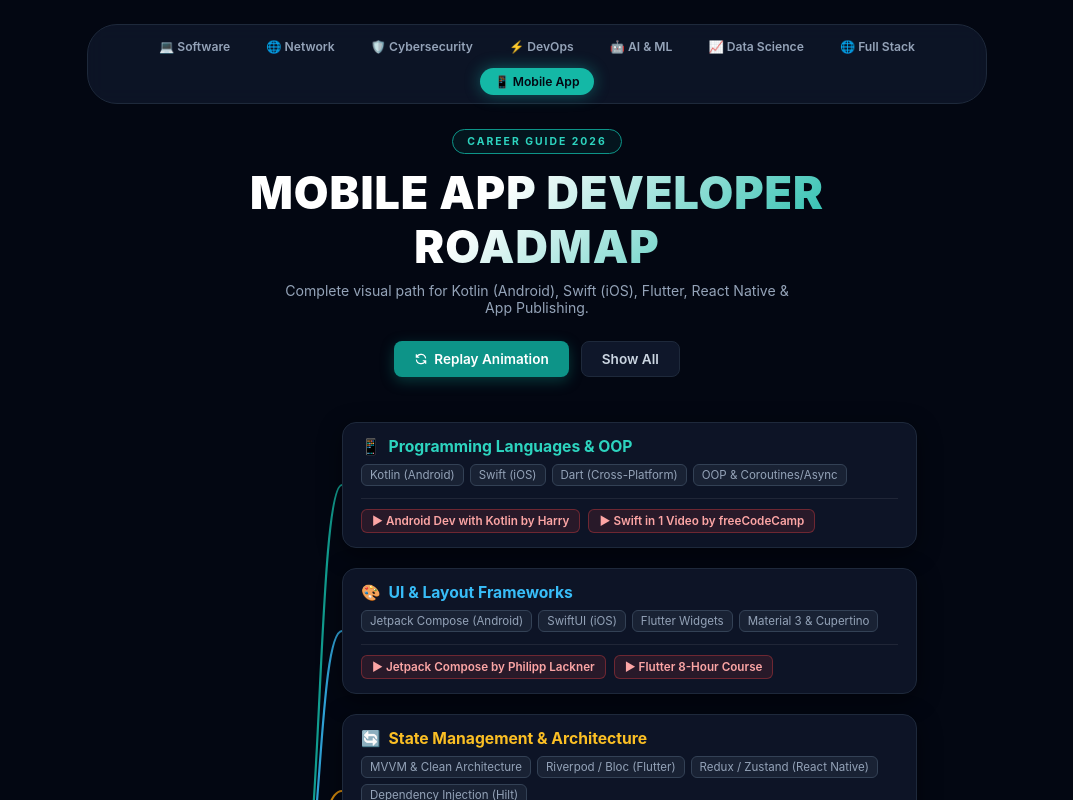
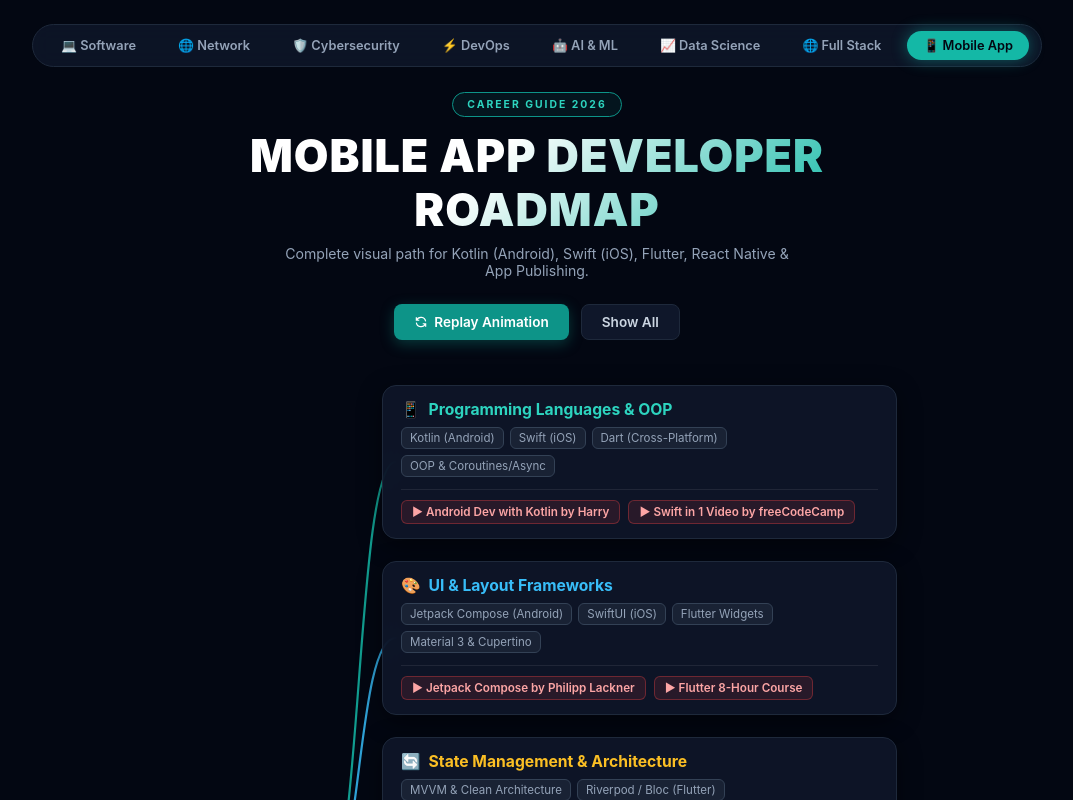
Before and after one commit to itslucky148/mobile-dev-roadmap, a plain HTML site: page index.html in a window 1280 px wide. Shown: the top 800 px of the page, without its empty margins (103-1176 px from the left). Drawn offline with nearby package versions, Linux system fonts and the light colour scheme.

Commit message:
Refactor styles and animations in index.html
Adjusted spacing and padding for various elements, modified opacity and transform properties for node cards, and updated animation timing.

```diff
--- a/index.html
+++ b/index.html
@@ -36,23 +36,22 @@
 
     .nav-switcher {
       display: flex;
-      gap: 8px;
+      gap: 10px;
       background: rgba(15, 23, 42, 0.85);
       border: 1px solid var(--border);
-      padding: 8px 12px;
+      padding: 6px 12px;
       border-radius: 30px;
       margin-bottom: 25px;
       backdrop-filter: blur(10px);
       flex-wrap: wrap;
       justify-content: center;
-      max-width: 900px;
     }
 
     .nav-btn {
       text-decoration: none;
-      font-size: 0.76rem;
+      font-size: 0.8rem;
       font-weight: 600;
-      padding: 6px 14px;
+      padding: 7px 16px;
       border-radius: 20px;
       transition: all 0.25s ease;
       color: var(--text-muted);
@@ -143,13 +142,13 @@
     .tree-container {
       position: relative;
       width: 100%;
-      max-width: 760px;
+      max-width: 720px;
       display: flex;
       margin: 10px 0 50px;
     }
 
     .root-wrapper {
-      width: 140px;
+      width: 145px;
       flex-shrink: 0;
       display: flex;
       align-items: center;
@@ -162,7 +161,7 @@
       border: 2px solid var(--accent);
       box-shadow: 0 0 25px var(--accent-glow);
       border-radius: 20px;
-      padding: 12px 10px;
+      padding: 12px 14px;
       text-align: center;
       width: 100%;
     }
@@ -201,14 +200,13 @@
 
     .nodes-column {
       flex: 1;
-      margin-left: 45px;
+      margin-left: 60px;
       display: flex;
       flex-direction: column;
-      gap: 20px;
+      gap: 22px;
       z-index: 5;
     }
 
-    /* Fixed: Cards visible by default */
     .node-card {
       background: var(--card-bg);
       backdrop-filter: blur(10px);
@@ -217,8 +215,8 @@
       padding: 14px 18px;
       box-shadow: 0 6px 24px rgba(0, 0, 0, 0.45);
       transform-origin: left center;
-      opacity: 1;
-      transform: none;
+      opacity: 0;
+      transform: scale(0.9) translateX(15px);
     }
 
     .node-header {
@@ -275,10 +273,9 @@
       transform: scale(1.03);
     }
 
-    /* Books Section */
     .books-section {
       width: 100%;
-      max-width: 760px;
+      max-width: 720px;
       margin: 20px 0 40px;
       border-top: 1px solid var(--border);
       padding-top: 30px;
@@ -390,7 +387,6 @@
       transform: translateY(-2px);
     }
 
-    /* VIP Creator Box */
     .creator-container {
       margin-top: 20px;
       text-align: center;
@@ -458,23 +454,10 @@
     .creator-link:hover {
       color: #14b8a6;
     }
-
-    @media (max-width: 600px) {
-      .root-wrapper {
-        width: 110px;
-      }
-      .nodes-column {
-        margin-left: 28px;
-      }
-      .node-card {
-        padding: 12px 14px;
-      }
-    }
   </style>
 </head>
 <body>
 
-  <!-- Navigation Switcher -->
   <nav class="nav-switcher">
     <a href="https://itslucky148.github.io/software-roadmap/" class="nav-btn">💻 Software</a>
     <a href="https://itslucky148.github.io/network-roadmap/" class="nav-btn">🌐 Network</a>
@@ -510,7 +493,6 @@
 
     <div class="nodes-column" id="nodesColumn">
 
-      <!-- Branch 1 -->
       <div class="node-card" data-color="#14b8a6">
         <div class="node-header" style="color: #2dd4bf;">
           <span>📱</span> Programming Languages & OOP
@@ -527,7 +509,6 @@
         </div>
       </div>
 
-      <!-- Branch 2 -->
       <div class="node-card" data-color="#38bdf8">
         <div class="node-header" style="color: #38bdf8;">
           <span>🎨</span> UI & Layout Frameworks
@@ -544,7 +525,6 @@
         </div>
       </div>
 
-      <!-- Branch 3 -->
       <div class="node-card" data-color="#f59e0b">
         <div class="node-header" style="color: #fbbf24;">
           <span>🔄</span> State Management & Architecture
@@ -561,7 +541,6 @@
         </div>
       </div>
 
-      <!-- Branch 4 -->
       <div class="node-card" data-color="#ec4899">
         <div class="node-header" style="color: #f472b6;">
           <span>🌐</span> Networking, Storage & APIs
@@ -578,7 +557,6 @@
         </div>
       </div>
 
-      <!-- Branch 5 -->
       <div class="node-card" data-color="#a855f7">
         <div class="node-header" style="color: #c084fc;">
           <span>⚙️</span> Device Hardware & Sensor APIs
@@ -595,7 +573,6 @@
         </div>
       </div>
 
-      <!-- Branch 6 -->
       <div class="node-card" data-color="#eab308">
         <div class="node-header" style="color: #facc15;">
           <span>🚀</span> Testing, CI/CD & Store Deployment
@@ -615,7 +592,6 @@
     </div>
   </div>
 
-  <!-- Recommended Books -->
   <div class="books-section">
     <div class="books-title"><span>📚</span> Recommended Mobile Dev Books</div>
     <div class="books-subtitle">Industry standard guides for Kotlin, Swift, and modern mobile software design.</div>
@@ -645,7 +621,7 @@
         </div>
         <div class="store-actions">
           <a href="https://www.amazon.in/s?k=Flutter+Apprentice" target="_blank" rel="noopener noreferrer" class="store-btn amazon-btn">
-            <svg viewBox="0 0 24 24" fill="currentColor"><path d="M13.9 14.5c-2.4 1.8-5.9 2.7-8.9 2.7-4.2 0-8-1.5-10.9-4.1-.2-.2-.2-.5 0-.7.3-.2.6-.1.8.1 2.6 2.3 6.1 3.7 9.9 3.7 2.7 0 5.8-.8 8-2.3.4-.3.9.1.8.5-.1.3-.4.5-.7.6zm1.3-.9c-.3-.4-.5-.9-.5-1.4 0-1.4 1.1-2.4 2.5-2.4 1.3 0 2.3.9 2.3 2.3 0 1.5-1.1 2.5-2.5 2.5-.7 0-1.4-.4-1.8-1zm7-2c-.3 0-.6.1-.7.4-.7 1.8-2.4 3-4.3 3-.7 0-1.4-.2-2-.5l-.4-.3c-.3-.2-.7 0-.7.3 0 .2.1.4.3.5.9.5 1.8.8 2.8.8 2.5 0 4.6-1.5 5.5-3.8.1-.3 0-.6-.3-.7-.1-.1-.2-.1-.2-.1z"/></svg>
+            <svg viewBox="0 0 24 24" fill="currentColor"><path d="M13.9 14.5c-2.4 1.8-5.9 2.7-8.9 2.7-4.2 0-8-1.5-10.9-4.1-.2-.2-.2-.5 0-.7.3-.2.6-.1.8.1 2.6 2.3 6.1 3.7 9.9 3.7 2.7 0 5.8-.8 8-2.3.4-.3.9.1.8.5-.1.3-.4.5-.7.6zm1.3-.9c-.3-.4-.5-.9-.5-1.4 0-1.4 1.1-2.4 2.5-2.4 1.3 0 2.3.9 2.3 2.3 0 1.5-1.1 2.5-2.5 2.5-.7 0-1.4-.4-1.8-1zm7-2c-.3 0-.6.1-.7.4-.7 1.8-2.4 3-4.3 3-.7 0-1.4-.4-1.8-1zm7-2c-.3 0-.6.1-.7.4-.7 1.8-2.4 3-4.3 3-.7 0-1.4-.2-2-.5l-.4-.3c-.3-.2-.7 0-.7.3 0 .2.1.4.3.5.9.5 1.8.8 2.8.8 2.5 0 4.6-1.5 5.5-3.8.1-.3 0-.6-.3-.7-.1-.1-.2-.1-.2-.1z"/></svg>
             <span>Amazon</span>
           </a>
           <a href="https://www.flipkart.com/search?q=Flutter+Apprentice" target="_blank" rel="noopener noreferrer" class="store-btn flipkart-btn">
@@ -675,7 +651,6 @@
     </div>
   </div>
 
-  <!-- VIP Creator Credit Box -->
   <div class="creator-container">
     <div class="creator-box">
       <div class="creator-subtitle">⚡ DEVELOPED & CREATED BY ⚡</div>
@@ -722,42 +697,39 @@
     }
 
     function playAnimation() {
-      if (typeof gsap === 'undefined') {
-        showAll();
-        return;
-      }
-
       if (masterTimeline) masterTimeline.kill();
       renderBranches();
 
       masterTimeline = gsap.timeline();
 
       masterTimeline.fromTo(rootCard,
-        { scale: 0.8, opacity: 0.5 },
-        { scale: 1, opacity: 1, duration: 0.4, ease: "back.out(1.5)" }
+        { scale: 0.7, opacity: 0 },
+        { scale: 1, opacity: 1, duration: 0.5, ease: "back.out(1.7)" }
       );
 
       nodeCards.forEach((card, i) => {
         const path = document.getElementById(`path-${i}`);
-        if (path) {
         const length = path.getTotalLength();
+
         gsap.set(path, {
           strokeDasharray: length,
           strokeDashoffset: length
         });
+        gsap.set(card, { opacity: 0, scale: 0.85, x: 20 });
 
         masterTimeline.to(path, {
           strokeDashoffset: 0,
-            duration: 0.35,
+          duration: 0.4,
           ease: "power2.out"
         }, "-=0.15");
-        }
 
-        masterTimeline.fromTo(card,
-          { opacity: 0.3, scale: 0.92, x: 15 },
-          { opacity: 1, scale: 1, x: 0, duration: 0.35, ease: "back.out(1.3)" },
-          "-=0.2"
-        );
+        masterTimeline.to(card, {
+          opacity: 1,
+          scale: 1,
+          x: 0,
+          duration: 0.35,
+          ease: "back.out(1.4)"
+        }, "-=0.2");
       });
     }
 
@@ -765,19 +737,16 @@
       if (masterTimeline) masterTimeline.kill();
       renderBranches();
 
-      if (typeof gsap !== 'undefined') {
       gsap.set(rootCard, { scale: 1, opacity: 1 });
       nodeCards.forEach((card, i) => {
         const path = document.getElementById(`path-${i}`);
-          if (path) gsap.set(path, { strokeDashoffset: 0, strokeDasharray: 'none' });
+        gsap.set(path, { strokeDashoffset: 0, strokeDasharray: 'none' });
         gsap.set(card, { opacity: 1, scale: 1, x: 0 });
       });
     }
-    }
 
     window.addEventListener('load', () => {
-      renderBranches();
-      setTimeout(playAnimation, 150);
+      setTimeout(playAnimation, 200);
     });
 
     window.addEventListener('resize', () => {
```
Lines whose indentation alone changed are shown as unchanged.
